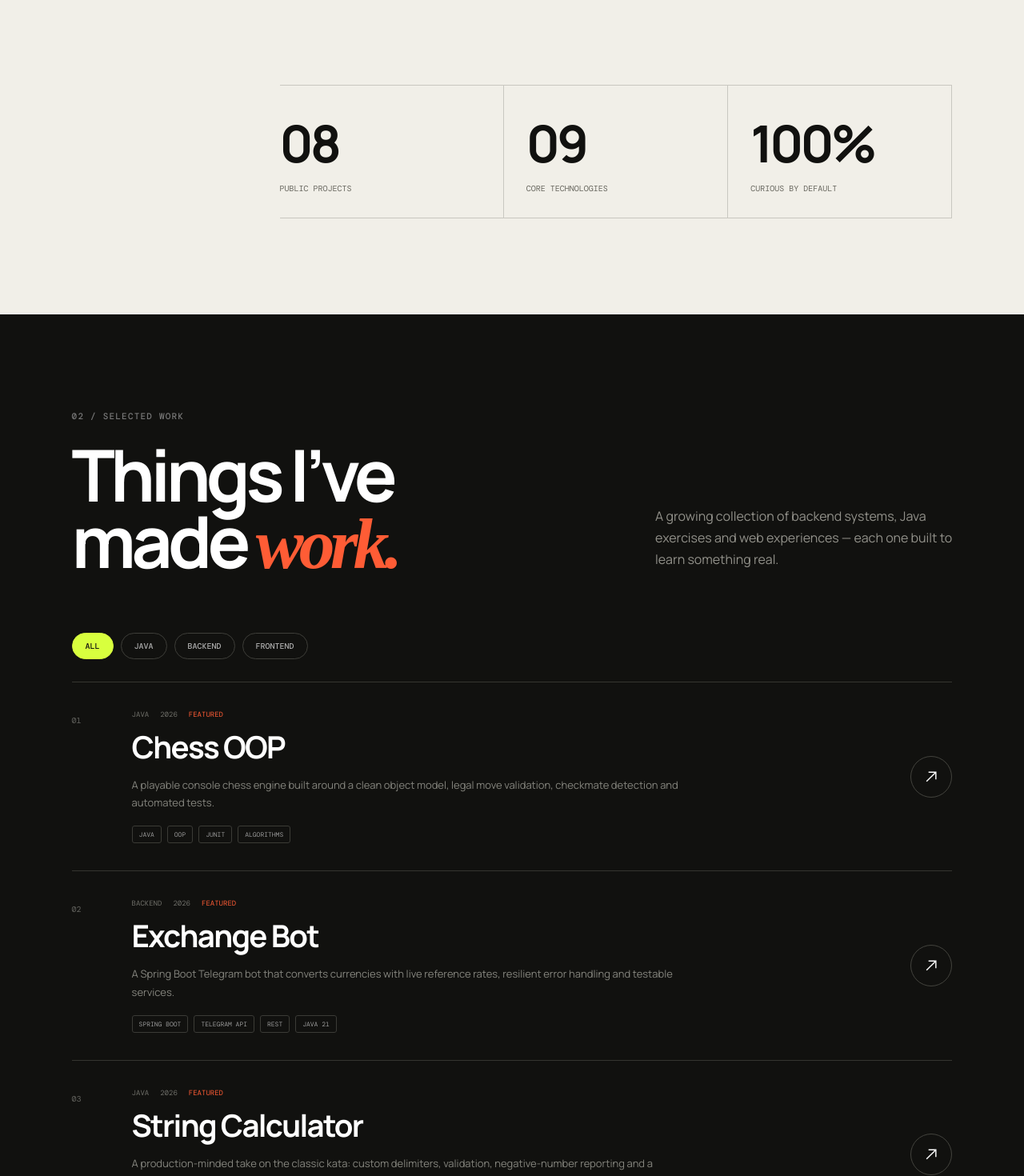
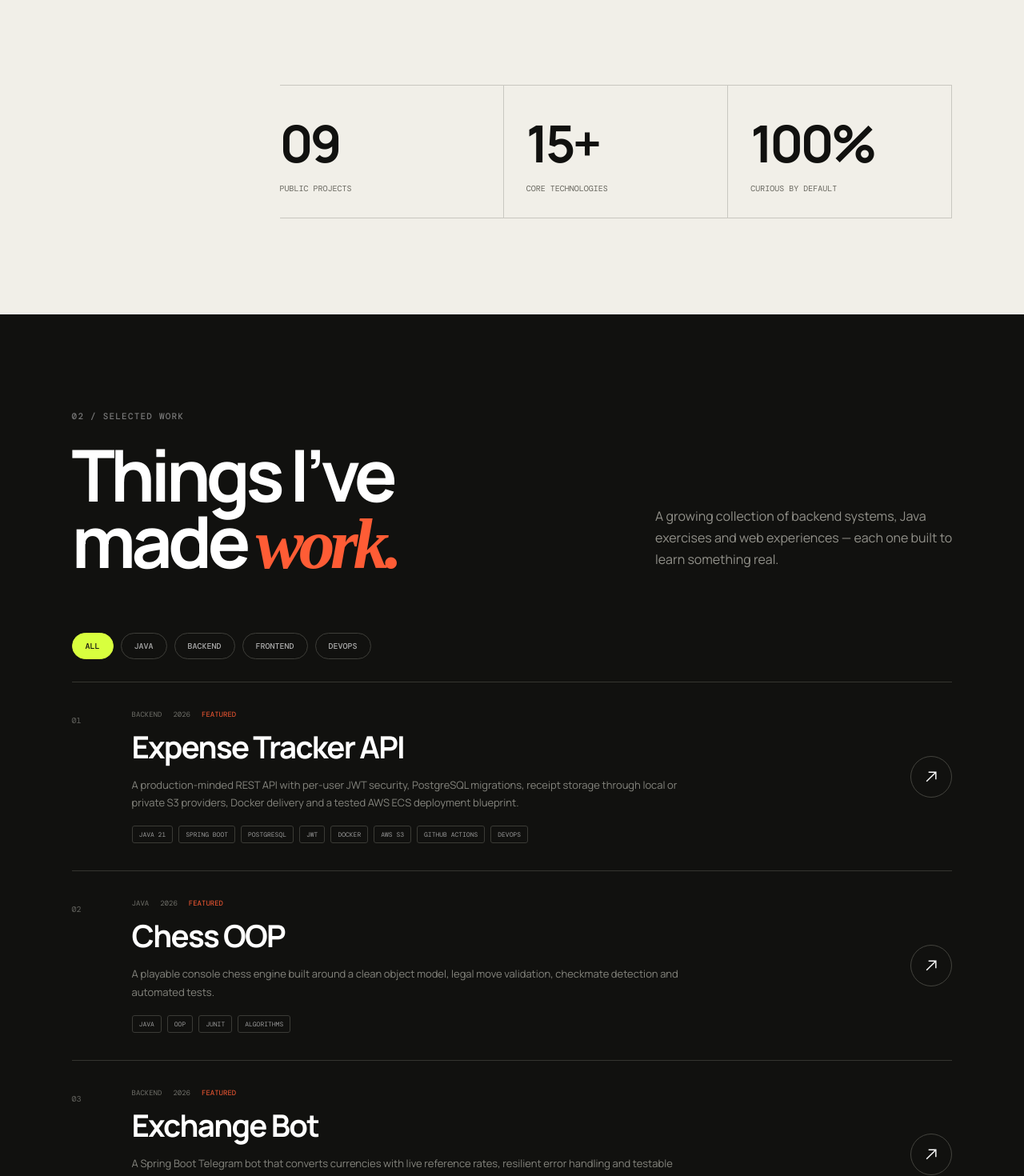
Before and after one commit to teminem11/My-Website, a React (Vite) app: page / in a window 1280 px wide. Shown: the part 1330-2800 px from the top of the page at 80% size. Built offline with nearby package versions, Linux system fonts and the light colour scheme; a web font is replaced by a local one.

Commit message:
Feature Expense Tracker and cloud tooling (#1)

```diff
--- a/src/App.jsx
+++ b/src/App.jsx
@@ -2,25 +2,148 @@ import { useEffect, useMemo, useState } from "react";
 import "./App.css";
 
 const projects = [
-  { name: "Chess OOP", repo: "ChessOOP", type: "Java", year: "2026", featured: true, no: "01", description: "A playable console chess engine built around a clean object model, legal move validation, checkmate detection and automated tests.", tags: ["Java", "OOP", "JUnit", "Algorithms"] },
-  { name: "Exchange Bot", repo: "ExchangeTelegramBot", type: "Backend", year: "2026", featured: true, no: "02", description: "A Spring Boot Telegram bot that converts currencies with live reference rates, resilient error handling and testable services.", tags: ["Spring Boot", "Telegram API", "REST", "Java 21"] },
-  { name: "String Calculator", repo: "String-Calculator", type: "Java", year: "2026", featured: true, no: "03", description: "A production-minded take on the classic kata: custom delimiters, validation, negative-number reporting and a focused test suite.", tags: ["Java", "TDD", "Maven", "JUnit"] },
-  { name: "User Management", repo: "MiniProject_UserManagement", type: "Backend", year: "2026", no: "04", description: "User management application exploring structured backend logic, data handling and maintainable Java architecture.", tags: ["Java", "Backend", "CRUD"] },
-  { name: "Calculator", repo: "Calculator", type: "Java", year: "2026", no: "05", description: "A focused calculator application developed to practise reliable input handling and core Java fundamentals.", tags: ["Java", "Logic"] },
-  { name: "React Vite Project", repo: "react-vite-project", type: "Frontend", year: "2025", no: "06", description: "A modern frontend experiment built with React and Vite, focused on component structure and responsive UI.", tags: ["React", "Vite", "JavaScript"] },
-  { name: "Java Files", repo: "Files-Java-", type: "Java", year: "2025", no: "07", description: "Practical Java file-processing exercises covering persistence, parsing and defensive I/O operations.", tags: ["Java", "File I/O"] },
-  { name: "Portfolio", repo: "My-Website", type: "Frontend", year: "2026", no: "08", description: "The site you are viewing: a responsive one-page portfolio with a custom visual system and accessible interactions.", tags: ["React", "CSS", "UX"] },
+  {
+    name: "Expense Tracker API",
+    repo: "expense-tracker-api",
+    type: "Backend",
+    year: "2026",
+    featured: true,
+    no: "01",
+    description:
+      "A production-minded REST API with per-user JWT security, PostgreSQL migrations, receipt storage through local or private S3 providers, Docker delivery and a tested AWS ECS deployment blueprint.",
+    tags: [
+      "Java 21",
+      "Spring Boot",
+      "PostgreSQL",
+      "JWT",
+      "Docker",
+      "AWS S3",
+      "GitHub Actions",
+      "DevOps",
+    ],
+  },
+  {
+    name: "Chess OOP",
+    repo: "ChessOOP",
+    type: "Java",
+    year: "2026",
+    featured: true,
+    no: "02",
+    description:
+      "A playable console chess engine built around a clean object model, legal move validation, checkmate detection and automated tests.",
+    tags: ["Java", "OOP", "JUnit", "Algorithms"],
+  },
+  {
+    name: "Exchange Bot",
+    repo: "ExchangeTelegramBot",
+    type: "Backend",
+    year: "2026",
+    featured: true,
+    no: "03",
+    description:
+      "A Spring Boot Telegram bot that converts currencies with live reference rates, resilient error handling and testable services.",
+    tags: ["Spring Boot", "Telegram API", "REST", "Java 21"],
+  },
+  {
+    name: "String Calculator",
+    repo: "String-Calculator",
+    type: "Java",
+    year: "2026",
+    featured: true,
+    no: "04",
+    description:
+      "A production-minded take on the classic kata: custom delimiters, validation, negative-number reporting and a focused test suite.",
+    tags: ["Java", "TDD", "Maven", "JUnit"],
+  },
+  {
+    name: "User Management",
+    repo: "MiniProject_UserManagement",
+    type: "Backend",
+    year: "2026",
+    no: "05",
+    description:
+      "User management application exploring structured backend logic, data handling and maintainable Java architecture.",
+    tags: ["Java", "Backend", "CRUD"],
+  },
+  {
+    name: "Calculator",
+    repo: "Calculator",
+    type: "Java",
+    year: "2026",
+    no: "06",
+    description:
+      "A focused calculator application developed to practise reliable input handling and core Java fundamentals.",
+    tags: ["Java", "Logic"],
+  },
+  {
+    name: "React Vite Project",
+    repo: "react-vite-project",
+    type: "Frontend",
+    year: "2025",
+    no: "07",
+    description:
+      "A modern frontend experiment built with React and Vite, focused on component structure and responsive UI.",
+    tags: ["React", "Vite", "JavaScript"],
+  },
+  {
+    name: "Java Files",
+    repo: "Files-Java-",
+    type: "Java",
+    year: "2025",
+    no: "08",
+    description:
+      "Practical Java file-processing exercises covering persistence, parsing and defensive I/O operations.",
+    tags: ["Java", "File I/O"],
+  },
+  {
+    name: "Portfolio",
+    repo: "My-Website",
+    type: "Frontend",
+    year: "2026",
+    no: "09",
+    description:
+      "The site you are viewing: a responsive one-page portfolio with a custom visual system and accessible interactions.",
+    tags: ["React", "CSS", "UX"],
+  },
 ];
 
-const filters = ["All", "Java", "Backend", "Frontend"];
+const filters = ["All", "Java", "Backend", "Frontend", "DevOps"];
 const skills = [
-  "Java", "Spring Boot", "React", "JavaScript", "TypeScript", "REST APIs",
-  "SQL", "MongoDB", "Maven", "JUnit", "HTML", "CSS", "Git", "GitHub", "IntelliJ IDEA",
+  "Java",
+  "Spring Boot",
+  "React",
+  "JavaScript",
+  "TypeScript",
+  "REST APIs",
+  "PostgreSQL",
+  "SQL",
+  "MongoDB",
+  "Flyway",
+  "JWT",
+  "Swagger",
+  "Maven",
+  "JUnit",
+  "Docker",
+  "AWS",
+  "Amazon S3",
+  "ECS / Fargate",
+  "GitHub Actions",
+  "OIDC",
+  "HTML",
+  "CSS",
+  "Git",
+  "GitHub",
+  "IntelliJ IDEA",
 ];
-const emailUrl = "https://mail.google.com/mail/?view=cm&fs=1&to=artempostnov2203@gmail.com&su=Let%27s%20work%20together";
+const emailUrl =
+  "https://mail.google.com/mail/?view=cm&fs=1&to=artempostnov2203@gmail.com&su=Let%27s%20work%20together";
 
 function ArrowIcon() {
-  return <svg viewBox="0 0 24 24" aria-hidden="true"><path d="M5 19 19 5M8 5h11v11" /></svg>;
+  return (
+    <svg viewBox="0 0 24 24" aria-hidden="true">
+      <path d="M5 19 19 5M8 5h11v11" />
+    </svg>
+  );
 }
 
 function App() {
@@ -28,7 +151,16 @@ function App() {
   const [menuOpen, setMenuOpen] = useState(false);
   const [scrolled, setScrolled] = useState(false);
   const [darkMode, setDarkMode] = useState(false);
-  const visibleProjects = useMemo(() => filter === "All" ? projects : projects.filter((project) => project.type === filter || project.tags.includes(filter)), [filter]);
+  const visibleProjects = useMemo(
+    () =>
+      filter === "All"
+        ? projects
+        : projects.filter(
+            (project) =>
+              project.type === filter || project.tags.includes(filter),
+          ),
+    [filter],
+  );
 
   useEffect(() => {
     const onScroll = () => setScrolled(window.scrollY > 24);
@@ -62,67 +194,218 @@ function App() {
   return (
     <div className={`site-shell ${darkMode ? "dark-shift" : ""}`}>
       <header className={`site-header ${scrolled ? "is-scrolled" : ""}`}>
-        <a className="wordmark" href="#top" onClick={closeMenu} aria-label="Artem Postnov, home">AP<span>.</span></a>
-        <button className="menu-button" onClick={() => setMenuOpen(!menuOpen)} aria-expanded={menuOpen} aria-label="Toggle navigation"><span /><span /></button>
+        <a
+          className="wordmark"
+          href="#top"
+          onClick={closeMenu}
+          aria-label="Artem Postnov, home"
+        >
+          AP<span>.</span>
+        </a>
+        <button
+          className="menu-button"
+          onClick={() => setMenuOpen(!menuOpen)}
+          aria-expanded={menuOpen}
+          aria-label="Toggle navigation"
+        >
+          <span />
+          <span />
+        </button>
         <nav className={menuOpen ? "is-open" : ""} aria-label="Main navigation">
-          <a href="#about" onClick={closeMenu}>About</a><a href="#work" onClick={closeMenu}>Work</a><a href="#contact" onClick={closeMenu}>Contact</a>
+          <a href="#about" onClick={closeMenu}>
+            About
+          </a>
+          <a href="#work" onClick={closeMenu}>
+            Work
+          </a>
+          <a href="#contact" onClick={closeMenu}>
+            Contact
+          </a>
         </nav>
-        <a className="header-cta" href={emailUrl} target="_blank" rel="noreferrer">Let’s talk <span>↗</span></a>
+        <a
+          className="header-cta"
+          href={emailUrl}
+          target="_blank"
+          rel="noreferrer"
+        >
+          Let’s talk <span>↗</span>
+        </a>
       </header>
 
       <main id="top">
         <section className="hero" aria-labelledby="hero-title">
           <div className="hero-grid" aria-hidden="true" />
           <div className="hero-copy">
-            <div className="availability"><i /> Available for opportunities <span>Dublin, IE</span></div>
+            <div className="availability">
+              <i /> Available for opportunities <span>Dublin, IE</span>
+            </div>
             <p className="eyebrow">Software developer · 2026 portfolio</p>
-            <h1 id="hero-title">I turn complex<br />ideas into <em>clear</em><br />digital products.</h1>
-            <p className="hero-intro">I’m Artem — a Java-focused software developer building reliable backends and thoughtful interfaces.</p>
+            <h1 id="hero-title">
+              I turn complex
+              <br />
+              ideas into <em>clear</em>
+              <br />
+              digital products.
+            </h1>
+            <p className="hero-intro">
+              I’m Artem — a Java-focused software developer building reliable
+              backends and thoughtful interfaces.
+            </p>
             <div className="hero-actions">
-              <a className="button button-primary" href="#work">Explore my work <ArrowIcon /></a>
-              <a className="text-link" href="https://github.com/teminem11" target="_blank" rel="noreferrer">GitHub ↗</a>
+              <a className="button button-primary" href="#work">
+                Explore my work <ArrowIcon />
+              </a>
+              <a
+                className="text-link"
+                href="https://github.com/teminem11"
+                target="_blank"
+                rel="noreferrer"
+              >
+                GitHub ↗
+              </a>
             </div>
           </div>
           <div className="portrait-stage">
-            <div className="portrait-orbit"><span>BUILD · TEST · LEARN · SHIP · </span></div>
+            <div className="portrait-orbit">
+              <span>BUILD · TEST · LEARN · SHIP · </span>
+            </div>
             <div className="portrait-halo" />
             <div className="portrait-images">
-              <img src={`${import.meta.env.BASE_URL}artem-pixel.png`} alt="Pixel art portrait of Artem Postnov" />
-              <img className="portrait-dark" src={`${import.meta.env.BASE_URL}artem-pixel-demon.png`} alt="" aria-hidden="true" />
+              <img
+                src={`${import.meta.env.BASE_URL}artem-pixel.png`}
+                alt="Pixel art portrait of Artem Postnov"
+              />
+              <img
+                className="portrait-dark"
+                src={`${import.meta.env.BASE_URL}artem-pixel-demon.png`}
+                alt=""
+                aria-hidden="true"
+              />
             </div>
-            <div className="portrait-code">{darkMode ? "AP_666" : "AP_01"}<br /><span>{darkMode ? "SYSTEM / CORRUPTED" : "JAVA / REACT"}</span></div>
+            <div className="portrait-code">
+              {darkMode ? "AP_666" : "AP_01"}
+              <br />
+              <span>{darkMode ? "SYSTEM / CORRUPTED" : "JAVA / REACT"}</span>
+            </div>
           </div>
-          <a className="scroll-note" href="#about">Scroll to discover <span>↓</span></a>
+          <a className="scroll-note" href="#about">
+            Scroll to discover <span>↓</span>
+          </a>
         </section>
 
-        <section className="marquee" aria-label="Core skills"><div className="marquee-track">{[0, 1].map((group) => <div className="marquee-group" aria-hidden={group === 1} key={group}>{skills.map((skill) => <span key={`${group}-${skill}`}>{skill}<b>✦</b></span>)}</div>)}</div></section>
+        <section className="marquee" aria-label="Core skills">
+          <div className="marquee-track">
+            {[0, 1].map((group) => (
+              <div
+                className="marquee-group"
+                aria-hidden={group === 1}
+                key={group}
+              >
+                {skills.map((skill) => (
+                  <span key={`${group}-${skill}`}>
+                    {skill}
+                    <b>✦</b>
+                  </span>
+                ))}
+              </div>
+            ))}
+          </div>
+        </section>
 
         <section className="about section-wrap" id="about">
           <div className="section-index">01 / About</div>
           <div className="about-copy">
-            <p className="large-copy">I care about the part users see <span>and</span> the architecture they never have to think about.</p>
+            <p className="large-copy">
+              I care about the part users see <span>and</span> the architecture
+              they never have to think about.
+            </p>
             <div className="about-columns">
-              <p>I’m a software development student at Griffith College in Dublin, specialising in Java and backend systems while building polished frontend experiences with React.</p>
-              <p>My approach is simple: understand the problem, design the smallest clear solution, test the important behaviour, then refine every interaction.</p>
+              <p>
+                I’m a software development student at Griffith College in
+                Dublin, specialising in Java and backend systems while building
+                polished frontend experiences with React.
+              </p>
+              <p>
+                My approach is simple: understand the problem, design the
+                smallest clear solution, test the important behaviour, then
+                refine every interaction.
+              </p>
             </div>
           </div>
           <div className="about-stats">
-            <div><strong>08</strong><span>Public projects</span></div><div><strong>09</strong><span>Core technologies</span></div><div><strong>100%</strong><span>Curious by default</span></div>
+            <div>
+              <strong>09</strong>
+              <span>Public projects</span>
+            </div>
+            <div>
+              <strong>15+</strong>
+              <span>Core technologies</span>
+            </div>
+            <div>
+              <strong>100%</strong>
+              <span>Curious by default</span>
+            </div>
           </div>
         </section>
 
         <section className="work section-wrap" id="work">
           <div className="work-heading">
-            <div><div className="section-index">02 / Selected work</div><h2>Things I’ve<br />made <em>work.</em></h2></div>
-            <p>A growing collection of backend systems, Java exercises and web experiences — each one built to learn something real.</p>
+            <div>
+              <div className="section-index">02 / Selected work</div>
+              <h2>
+                Things I’ve
+                <br />
+                made <em>work.</em>
+              </h2>
+            </div>
+            <p>
+              A growing collection of backend systems, Java exercises and web
+              experiences — each one built to learn something real.
+            </p>
           </div>
-          <div className="filters" aria-label="Filter projects">{filters.map((item) => <button key={item} className={filter === item ? "active" : ""} onClick={() => setFilter(item)}>{item}</button>)}</div>
+          <div className="filters" aria-label="Filter projects">
+            {filters.map((item) => (
+              <button
+                key={item}
+                className={filter === item ? "active" : ""}
+                onClick={() => setFilter(item)}
+              >
+                {item}
+              </button>
+            ))}
+          </div>
           <div className="project-list">
             {visibleProjects.map((project) => (
-              <article className={`project-row ${project.featured ? "featured" : ""}`} key={project.repo}>
+              <article
+                className={`project-row ${project.featured ? "featured" : ""}`}
+                key={project.repo}
+              >
                 <div className="project-no">{project.no}</div>
-                <div className="project-main"><div className="project-meta"><span>{project.type}</span><span>{project.year}</span>{project.featured && <span className="featured-label">Featured</span>}</div><h3>{project.name}</h3><p>{project.description}</p><div className="tags">{project.tags.map((tag) => <span key={tag}>{tag}</span>)}</div></div>
-                <a className="project-link" href={`https://github.com/teminem11/${project.repo}`} target="_blank" rel="noreferrer" aria-label={`Open ${project.name} on GitHub`}><ArrowIcon /></a>
+                <div className="project-main">
+                  <div className="project-meta">
+                    <span>{project.type}</span>
+                    <span>{project.year}</span>
+                    {project.featured && (
+                      <span className="featured-label">Featured</span>
+                    )}
+                  </div>
+                  <h3>{project.name}</h3>
+                  <p>{project.description}</p>
+                  <div className="tags">
+                    {project.tags.map((tag) => (
+                      <span key={tag}>{tag}</span>
+                    ))}
+                  </div>
+                </div>
+                <a
+                  className="project-link"
+                  href={`https://github.com/teminem11/${project.repo}`}
+                  target="_blank"
+                  rel="noreferrer"
+                  aria-label={`Open ${project.name} on GitHub`}
+                >
+                  <ArrowIcon />
+                </a>
               </article>
             ))}
           </div>
@@ -130,23 +413,98 @@ function App() {
 
         <section className="toolkit section-wrap" id="skills">
           <div className="section-index">03 / Toolkit</div>
-          <div className="toolkit-layout"><h2>Tools I use to<br /><em>make it happen.</em></h2><div className="skill-groups">
-            <div><span>01</span><h3>Backend</h3><p>Java · Spring Boot · REST APIs · Maven · JUnit</p></div>
-            <div><span>02</span><h3>Frontend</h3><p>React · JavaScript · TypeScript · HTML · CSS</p></div>
-            <div><span>03</span><h3>Data & workflow</h3><p>SQL · MongoDB · Git · GitHub · IntelliJ IDEA</p></div>
-          </div></div>
+          <div className="toolkit-layout">
+            <h2>
+              Tools I use to
+              <br />
+              <em>make it happen.</em>
+            </h2>
+            <div className="skill-groups">
+              <div>
+                <span>01</span>
+                <h3>Backend</h3>
+                <p>
+                  Java 21 · Spring Boot · REST APIs · JWT · Swagger · Maven ·
+                  JUnit
+                </p>
+              </div>
+              <div>
+                <span>02</span>
+                <h3>Frontend</h3>
+                <p>React · JavaScript · TypeScript · HTML · CSS</p>
+              </div>
+              <div>
+                <span>03</span>
+                <h3>Data</h3>
+                <p>PostgreSQL · SQL · MongoDB · Flyway · Hibernate / JPA</p>
+              </div>
+              <div>
+                <span>04</span>
+                <h3>Cloud & delivery</h3>
+                <p>
+                  Docker · AWS · S3 · ECS / Fargate · GitHub Actions · OIDC ·
+                  Git
+                </p>
+              </div>
+            </div>
+          </div>
         </section>
 
         <section className="contact section-wrap" id="contact">
-          <div className="contact-top"><div className="section-index">04 / Contact</div><span className="status"><i /> Open to internships & junior roles</span></div>
+          <div className="contact-top">
+            <div className="section-index">04 / Contact</div>
+            <span className="status">
+              <i /> Open to internships & junior roles
+            </span>
+          </div>
           <p className="contact-kicker">Have a challenge in mind?</p>
-          <h2>Let’s build something<br /><em>worth using.</em></h2>
-          <a className="email-link" href={emailUrl} target="_blank" rel="noreferrer">artempostnov2203@gmail.com <span className="email-action">Email me <ArrowIcon /></span></a>
-          <div className="contact-bottom"><div className="socials"><a href="https://github.com/teminem11" target="_blank" rel="noreferrer">GitHub ↗</a><a href="https://www.linkedin.com/in/artem-postnov-409385330/" target="_blank" rel="noreferrer">LinkedIn ↗</a></div><p>Based in Dublin, Ireland<br />Working worldwide</p></div>
+          <h2>
+            Let’s build something
+            <br />
+            <em>worth using.</em>
+          </h2>
+          <a
+            className="email-link"
+            href={emailUrl}
+            target="_blank"
+            rel="noreferrer"
+          >
+            artempostnov2203@gmail.com{" "}
+            <span className="email-action">
+              Email me <ArrowIcon />
+            </span>
+          </a>
+          <div className="contact-bottom">
+            <div className="socials">
+              <a
+                href="https://github.com/teminem11"
+                target="_blank"
+                rel="noreferrer"
+              >
+                GitHub ↗
+              </a>
+              <a
+                href="https://www.linkedin.com/in/artem-postnov-409385330/"
+                target="_blank"
+                rel="noreferrer"
+              >
+                LinkedIn ↗
+              </a>
+            </div>
+            <p>
+              Based in Dublin, Ireland
+              <br />
+              Working worldwide
+            </p>
+          </div>
         </section>
       </main>
 
-      <footer><span>© {new Date().getFullYear()} Artem Postnov</span><span>Designed & built with intention.</span><a href="#top">Back to top ↑</a></footer>
+      <footer>
+        <span>© {new Date().getFullYear()} Artem Postnov</span>
+        <span>Designed & built with intention.</span>
+        <a href="#top">Back to top ↑</a>
+      </footer>
     </div>
   );
 }
```
